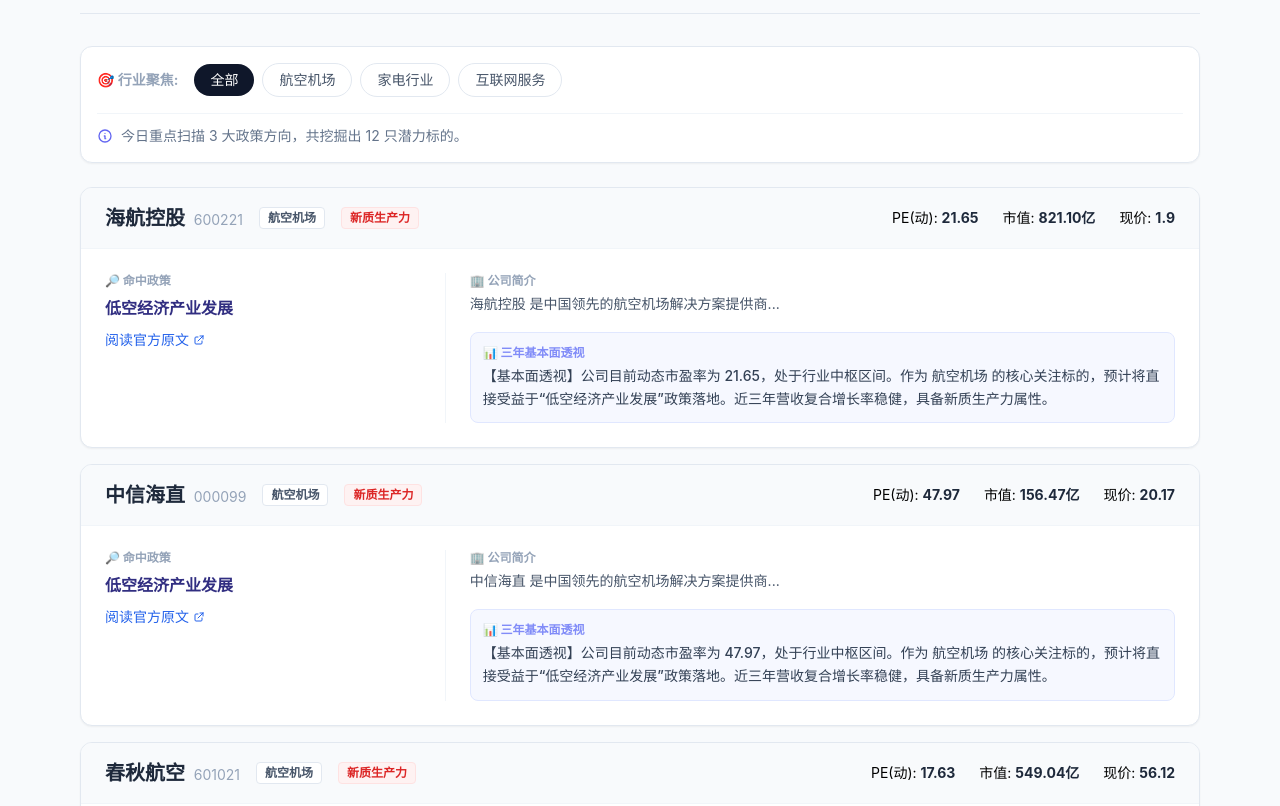
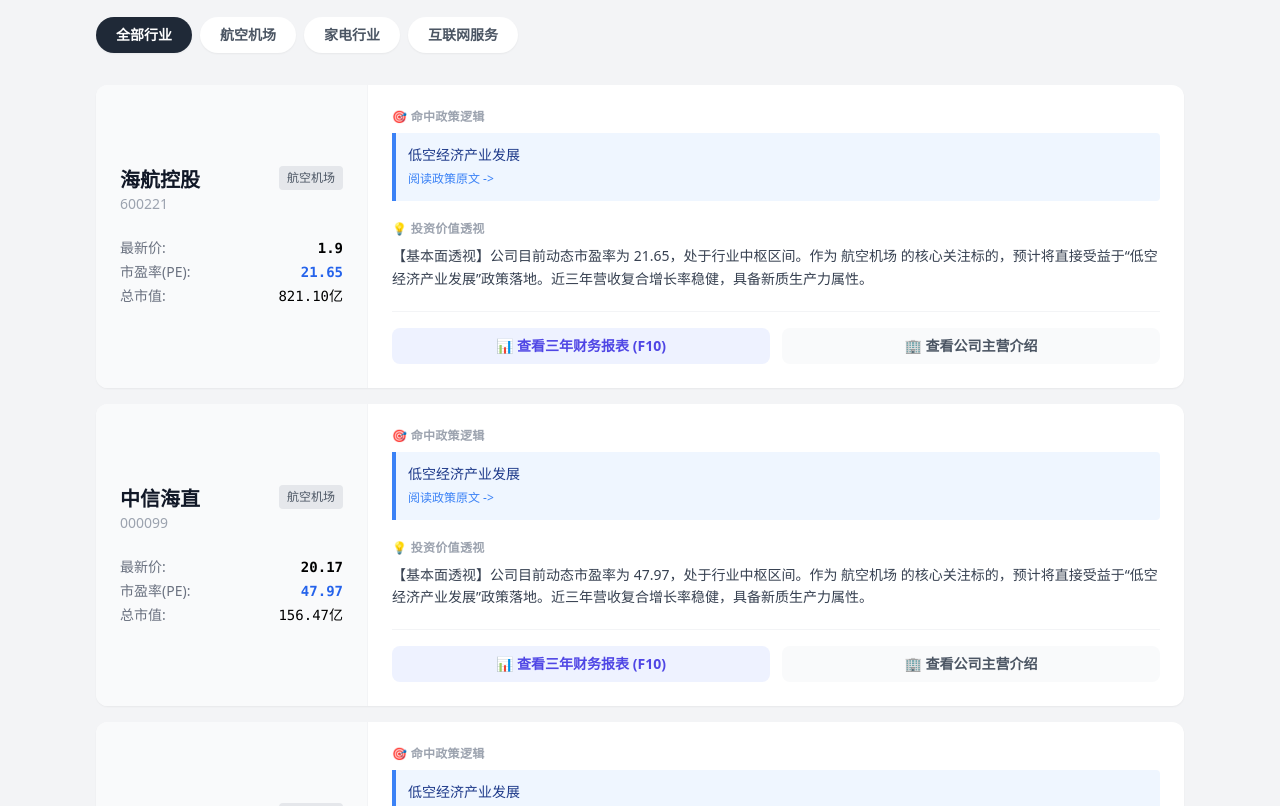
Before and after one commit to daqianwu113-lang/stock-daily_new, a plain HTML site: page docs/index.html in a window 1280 px wide. Shown: the part 107-913 px from the top of the page. Drawn offline with nearby package versions, Linux system fonts and the light colour scheme.

Commit message:
Update index.html

```diff
--- a/docs/index.html
+++ b/docs/index.html
@@ -3,127 +3,134 @@
 <head>
     <meta charset="UTF-8">
     <meta name="viewport" content="width=device-width, initial-scale=1.0">
-    <title>AlphaMiner - 深度投研日报</title>
+    <title>AlphaMiner 核心机会日报</title>
     <script src="https://unpkg.com/vue@3/dist/vue.global.js"></script>
     <script src="https://cdn.tailwindcss.com"></script>
-    <!-- 引入中文字体优化 -->
     <style>
-        body { font-family: -apple-system, BlinkMacSystemFont, "Segoe UI", Roboto, "Helvetica Neue", Arial, "Noto Sans", sans-serif; background-color: #f8fafc; }
         [v-cloak] { display: none; }
-        /* 自定义滚动条 */
-        ::-webkit-scrollbar { width: 6px; }
-        ::-webkit-scrollbar-track { background: #f1f1f1; }
-        ::-webkit-scrollbar-thumb { background: #cbd5e1; border-radius: 3px; }
+        body { background-color: #f3f4f6; font-family: system-ui, -apple-system, sans-serif; }
     </style>
 </head>
 <body>
-    <div id="app" class="max-w-6xl mx-auto px-4 py-8" v-cloak>
+    <div id="app" class="max-w-6xl mx-auto p-4 md:p-8" v-cloak>
 
-        <!-- 头部 -->
-        <div class="flex flex-col md:flex-row justify-between items-end mb-8 border-b border-slate-200 pb-4">
-            <div>
-                <h1 class="text-4xl font-extrabold text-slate-900 tracking-tight">AlphaMiner <span class="text-indigo-600">Pro</span></h1>
-                <p class="text-slate-500 mt-2 font-medium">政策驱动 · 基本面量化 · 价值挖掘</p>
-            </div>
-            <div class="text-right mt-4 md:mt-0">
-                <div class="inline-block bg-indigo-50 text-indigo-700 px-4 py-1 rounded-full text-sm font-bold border border-indigo-100">
-                    📅 {{ report.date }}
-                </div>
+        <!-- 头部日期 -->
+        <div class="flex justify-between items-center mb-6">
+            <h1 class="text-3xl font-black text-gray-800 tracking-tight">AlphaMiner <span class="text-blue-600">Pro</span></h1>
+            <div class="bg-white px-4 py-2 rounded-lg shadow-sm text-sm font-bold text-gray-600">
+                📅 {{ report.date }}
             </div>
         </div>
 
-        <div v-if="loading" class="py-20 text-center">
-            <div class="inline-block w-8 h-8 border-4 border-indigo-200 border-t-indigo-600 rounded-full animate-spin mb-4"></div>
-            <p class="text-slate-400">正在从云端同步最新挖掘数据...</p>
+        <div v-if="loading" class="text-center py-24">
+            <div class="text-xl text-gray-400 animate-pulse">正在从云端获取最新市场数据...</div>
         </div>
 
         <div v-else>
-            <!-- 筛选器 (修复了点击问题) -->
-            <div class="bg-white rounded-xl shadow-sm border border-slate-200 p-4 mb-6 sticky top-4 z-20">
-                <div class="flex items-center space-x-2 overflow-x-auto pb-1">
-                    <span class="text-sm font-bold text-slate-400 whitespace-nowrap mr-2">🎯 行业聚焦:</span>
-
-                    <button
-                        @click="currentFilter = 'All'"
-                        :class="currentFilter === 'All' ? 'bg-slate-900 text-white' : 'bg-slate-100 text-slate-600 hover:bg-slate-200'"
-                        class="px-4 py-1.5 rounded-full text-sm font-medium transition-all whitespace-nowrap">
-                        全部
-                    </button>
-
-                    <button
-                        v-for="ind in report.industries"
-                        :key="ind"
-                        @click="currentFilter = ind"
-                        :class="currentFilter === ind ? 'bg-indigo-600 text-white shadow-md shadow-indigo-200' : 'bg-white border border-slate-200 text-slate-600 hover:border-indigo-300 hover:text-indigo-600'"
-                        class="px-4 py-1.5 rounded-full text-sm font-medium transition-all whitespace-nowrap">
-                        {{ ind }}
-                    </button>
-                </div>
-                <!-- 摘要显示 -->
-                <div class="mt-3 pt-3 border-t border-slate-100 text-sm text-slate-500 flex items-center">
-                    <svg class="w-4 h-4 mr-2 text-indigo-500" fill="none" stroke="currentColor" viewBox="0 0 24 24"><path stroke-linecap="round" stroke-linejoin="round" stroke-width="2" d="M13 16h-1v-4h-1m1-4h.01M21 12a9 9 0 11-18 0 9 9 0 0118 0z"></path></svg>
-                    {{ report.summary }}
+            <!-- 模块一：今日核心政策看板 (你要求的详细展示) -->
+            <div class="grid grid-cols-1 md:grid-cols-3 gap-4 mb-8">
+                <div v-for="policy in report.policies" :key="policy.id" class="bg-white rounded-xl p-5 shadow-sm border-t-4 border-blue-500">
+                    <div class="flex justify-between items-start mb-2">
+                        <span class="bg-blue-100 text-blue-800 text-xs font-bold px-2 py-0.5 rounded">{{ policy.source }}</span>
+                        <a :href="policy.url" target="_blank" class="text-xs text-gray-400 hover:text-blue-500 flex items-center">
+                            原文 🔗
+                        </a>
+                    </div>
+                    <h3 class="font-bold text-gray-800 mb-2 leading-tight">{{ policy.title }}</h3>
+                    <p class="text-sm text-gray-500 mb-3 leading-relaxed line-clamp-2" :title="policy.desc">{{ policy.desc }}</p>
+                    <div class="flex flex-wrap gap-1">
+                        <span v-for="tag in policy.keywords" :key="tag" class="text-xs border border-gray-200 text-gray-500 px-2 py-1 rounded">
+                            {{ tag }}
+                        </span>
+                    </div>
                 </div>
             </div>
 
-            <!-- 股票卡片列表 -->
+            <!-- 模块二：行业筛选 -->
+            <div class="flex overflow-x-auto gap-2 mb-6 pb-2">
+                <button
+                    @click="currentFilter = 'All'"
+                    :class="currentFilter === 'All' ? 'bg-gray-800 text-white' : 'bg-white text-gray-600 hover:bg-gray-50'"
+                    class="px-5 py-2 rounded-full text-sm font-bold shadow-sm whitespace-nowrap transition-colors">
+                    全部行业
+                </button>
+                <!-- 这里的行业列表是从所有股票里提取出来的 -->
+                <button
+                    v-for="ind in uniqueIndustries"
+                    :key="ind"
+                    @click="currentFilter = ind"
+                    :class="currentFilter === ind ? 'bg-blue-600 text-white' : 'bg-white text-gray-600 hover:bg-gray-50'"
+                    class="px-5 py-2 rounded-full text-sm font-bold shadow-sm whitespace-nowrap transition-colors">
+                    {{ ind }}
+                </button>
+            </div>
+
+            <!-- 模块三：个股详情卡片 -->
             <div class="space-y-4">
-                <div v-for="stock in filteredStocks" :key="stock.code" class="bg-white rounded-xl shadow-sm border border-slate-200 hover:shadow-lg transition-shadow duration-300 overflow-hidden">
+                <div v-for="stock in filteredStocks" :key="stock.code" class="bg-white rounded-xl shadow-sm overflow-hidden hover:shadow-md transition-shadow">
+                    <div class="flex flex-col md:flex-row">
 
-                    <!-- 卡片头部：基本信息 -->
-                    <div class="bg-slate-50 px-6 py-4 flex flex-col md:flex-row justify-between md:items-center border-b border-slate-100">
-                        <div class="flex items-center gap-4">
-                            <div>
-                                <h3 class="text-xl font-bold text-slate-800">{{ stock.name }} <span class="text-sm font-normal text-slate-400 ml-1">{{ stock.code }}</span></h3>
+                        <!-- 左侧：股票基础信息 -->
+                        <div class="w-full md:w-1/4 bg-gray-50 p-6 flex flex-col justify-center border-r border-gray-100">
+                            <div class="flex justify-between items-start mb-2">
+                                <div>
+                                    <div class="text-xl font-bold text-gray-900">{{ stock.name }}</div>
+                                    <div class="text-sm text-gray-400">{{ stock.code }}</div>
+                                </div>
+                                <span class="bg-gray-200 text-gray-600 text-xs px-2 py-1 rounded">{{ stock.industry }}</span>
                             </div>
-                            <span class="px-2 py-0.5 rounded text-xs font-semibold bg-white border border-slate-200 text-slate-600">
-                                {{ stock.industry }}
-                            </span>
-                            <span class="px-2 py-0.5 rounded text-xs font-semibold bg-red-50 text-red-600 border border-red-100">
-                                {{ stock.policy_tag }}
-                            </span>
-                        </div>
-                        <div class="mt-2 md:mt-0 flex gap-6 text-sm">
-                            <div>PE(动): <span class="font-bold text-slate-800">{{ stock.pe }}</span></div>
-                            <div>市值: <span class="font-bold text-slate-800">{{ stock.market_cap }}</span></div>
-                            <div>现价: <span class="font-bold text-slate-800">{{ stock.price }}</span></div>
-                        </div>
-                    </div>
-
-                    <!-- 卡片主体：双栏布局 -->
-                    <div class="p-6 grid grid-cols-1 md:grid-cols-3 gap-6">
-
-                        <!-- 左侧：政策逻辑 (1/3 宽度) -->
-                        <div class="col-span-1 border-r border-slate-100 pr-0 md:pr-6">
-                            <h4 class="text-xs font-bold text-slate-400 uppercase mb-2">🔎 命中政策</h4>
-                            <p class="font-bold text-indigo-900 mb-2 leading-snug">{{ stock.policy_title }}</p>
-                            <a :href="stock.policy_url" target="_blank" class="inline-flex items-center text-sm text-blue-600 hover:text-blue-800 font-medium hover:underline">
-                                阅读官方原文
-                                <svg class="w-3 h-3 ml-1" fill="none" stroke="currentColor" viewBox="0 0 24 24"><path stroke-linecap="round" stroke-linejoin="round" stroke-width="2" d="M10 6H6a2 2 0 00-2 2v10a2 2 0 002 2h10a2 2 0 002-2v-4M14 4h6m0 0v6m0-6L10 14"></path></svg>
-                            </a>
+                            <div class="mt-4 space-y-1 text-sm">
+                                <div class="flex justify-between">
+                                    <span class="text-gray-500">最新价:</span>
+                                    <span class="font-mono font-bold">{{ stock.price }}</span>
+                                </div>
+                                <div class="flex justify-between">
+                                    <span class="text-gray-500">市盈率(PE):</span>
+                                    <span class="font-mono font-bold text-blue-600">{{ stock.pe }}</span>
+                                </div>
+                                <div class="flex justify-between">
+                                    <span class="text-gray-500">总市值:</span>
+                                    <span class="font-mono">{{ stock.market_cap }}</span>
+                                </div>
+                            </div>
                         </div>
 
-                        <!-- 右侧：公司深度 & 财务 (2/3 宽度) -->
-                        <div class="col-span-1 md:col-span-2">
-                            <div class="mb-4">
-                                <h4 class="text-xs font-bold text-slate-400 uppercase mb-1">🏢 公司简介</h4>
-                                <p class="text-sm text-slate-600 leading-relaxed">{{ stock.profile_highlight }}</p>
+                        <!-- 右侧：深度内容 -->
+                        <div class="w-full md:w-3/4 p-6">
+                            <!-- 命中政策 -->
+                            <div class="mb-5">
+                                <h4 class="text-xs font-bold text-gray-400 uppercase tracking-wide mb-2">🎯 命中政策逻辑</h4>
+                                <div class="bg-blue-50 border-l-4 border-blue-500 p-3 rounded-r">
+                                    <p class="text-sm text-blue-900 font-medium">{{ stock.policy_title }}</p>
+                                    <a :href="stock.policy_url" target="_blank" class="text-xs text-blue-500 hover:underline mt-1 inline-block">
+                                        阅读政策原文 ->
+                                    </a>
+                                </div>
                             </div>
-                            <div class="bg-indigo-50/50 rounded-lg p-3 border border-indigo-100">
-                                <h4 class="text-xs font-bold text-indigo-400 uppercase mb-1">📊 三年基本面透视</h4>
-                                <p class="text-sm text-slate-700 leading-relaxed font-medium">
-                                    {{ stock.analysis }}
-                                </p>
+
+                            <!-- 智能分析 -->
+                            <div class="mb-5">
+                                <h4 class="text-xs font-bold text-gray-400 uppercase tracking-wide mb-2">💡 投资价值透视</h4>
+                                <p class="text-sm text-gray-700 leading-relaxed">{{ stock.analysis }}</p>
+                            </div>
+
+                            <!-- 底部：行动按钮 -->
+                            <div class="flex items-center gap-3 pt-4 border-t border-gray-100">
+                                <a :href="stock.f10_url" target="_blank" class="flex-1 text-center bg-indigo-50 text-indigo-600 hover:bg-indigo-100 py-2 rounded-lg text-sm font-bold transition-colors">
+                                    📊 查看三年财务报表 (F10)
+                                </a>
+                                <a :href="stock.f10_url" target="_blank" class="flex-1 text-center bg-gray-50 text-gray-600 hover:bg-gray-100 py-2 rounded-lg text-sm font-bold transition-colors">
+                                    🏢 查看公司主营介绍
+                                </a>
                             </div>
                         </div>
                     </div>
-
                 </div>
             </div>
 
-            <!-- 空状态提示 -->
-            <div v-if="filteredStocks.length === 0" class="text-center py-12 bg-white rounded-xl border border-dashed border-slate-300">
-                <p class="text-slate-400">当前筛选条件下暂无数据，请切换全部查看。</p>
+            <!-- 空数据提示 -->
+            <div v-if="filteredStocks.length === 0" class="text-center py-10">
+                <p class="text-gray-400">当前筛选下暂无数据</p>
             </div>
         </div>
     </div>
@@ -135,25 +142,29 @@
                 return {
                     loading: true,
                     currentFilter: 'All',
-                    report: { stocks: [], industries: [], summary: "" }
+                    report: { policies: [], stocks: [] }
                 }
             },
             computed: {
+                // 自动从股票数据中提取出所有行业，去重
+                uniqueIndustries() {
+                    const inds = new Set(this.report.stocks.map(s => s.industry));
+                    return Array.from(inds);
+                },
+                // 根据当前按钮筛选股票
                 filteredStocks() {
-                    if (this.currentFilter === 'All') {
-                        return this.report.stocks;
-                    }
+                    if (this.currentFilter === 'All') return this.report.stocks;
                     return this.report.stocks.filter(s => s.industry === this.currentFilter);
                 }
             },
             mounted() {
-                fetch('data.json?t=' + new Date().getTime())
-                    .then(res => res.json())
-                    .then(data => {
-                        this.report = data;
+                fetch('data.json?t=' + Date.now())
+                    .then(r => r.json())
+                    .then(d => {
+                        this.report = d;
                         this.loading = false;
                     })
-                    .catch(e => console.error("Data load failed", e))
+                    .catch(e => console.error(e));
             }
         }).mount('#app')
     </script>
```
